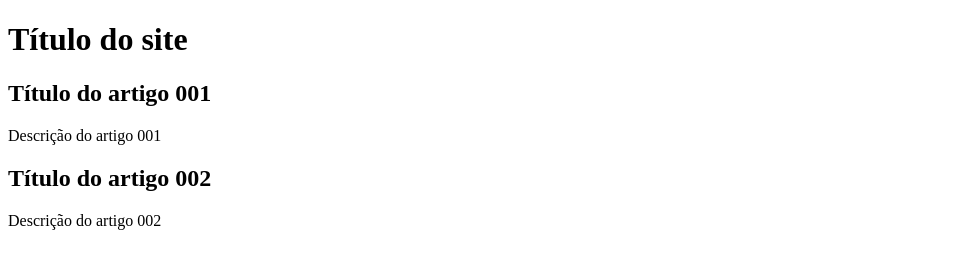
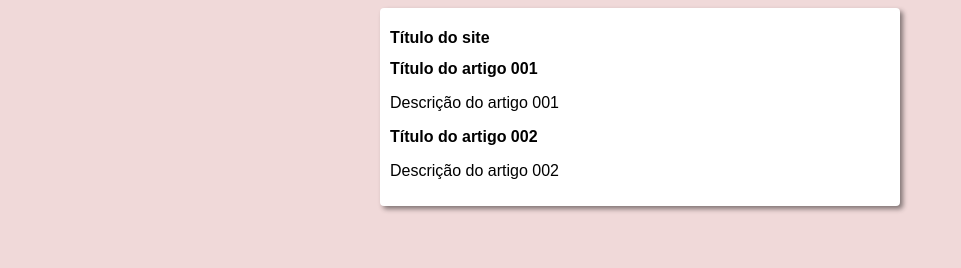
Before and after one commit to gugarocha/projeto-site, a plain HTML site: page index.html in a window 1280 px wide. Shown: the whole page, without its empty margins (0-961 px from the left). Drawn offline with Linux system fonts and the light colour scheme.

Commit message:
start design

```diff
--- /dev/null
+++ b/estilos/style.css
@@ -0,0 +1,17 @@
+* {
+    font-family: Arial, Helvetica, sans-serif;
+    font-size: 16px;
+}
+
+body {
+    background-color: rgb(240, 217, 217);
+}
+
+main {
+    background-color: white;
+    width: 500px;
+    margin: auto;
+    padding: 10px;
+    box-shadow: 3px 3px 5px rgba(0, 0, 0, 0.466);
+    border-radius: 4px;
+}
--- a/index.html
+++ b/index.html
@@ -4,6 +4,7 @@
     <meta charset="UTF-8">
     <meta name="viewport" content="width=device-width, initial-scale=1.0">
     <title>Título do site</title>
+    <link rel="stylesheet" href="estilos/style.css">
 </head>
 <body>
     <main>
```
